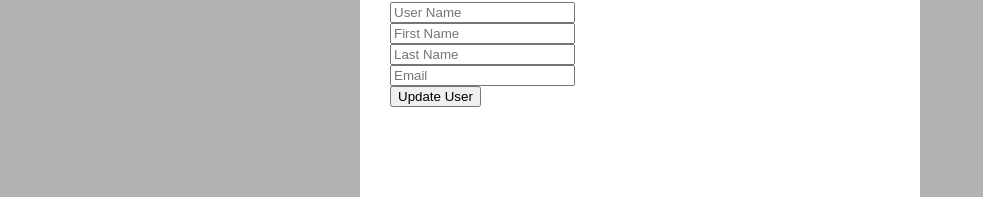
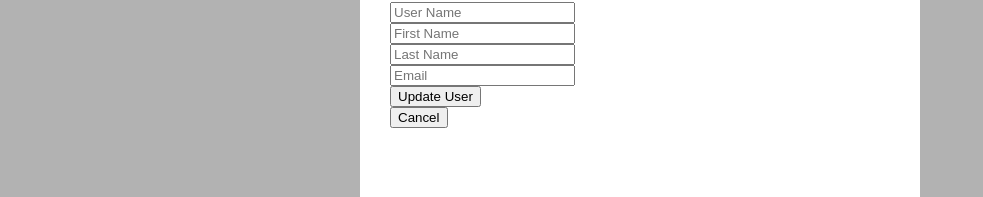
Before and after one commit to jacksonmcgehee/wdi-third-project, a React (Create React App) app in the folder client/: page /users/1 in a window 1280 px wide. Both pictures are taken after a click on the button "Edit". Shown: the part 96-293 px from the top of the page, without its empty margins (0-983 px from the left). Built offline with nearby package versions, Linux system fonts and the light colour scheme; no server answers.

Commit message:
Added cancel button to the edit user form.

```diff
--- a/client/src/components/userComponents/EditUserModal.js
+++ b/client/src/components/userComponents/EditUserModal.js
@@ -40,7 +40,7 @@ class EditUserModal extends React.Component {
           updateUser={this.props.updateUser}/>
 
           <div className="footer">
-
+          <button onClick={() => {this.props.toggleModal()}}>Cancel</button>
           </div>
         </div>
       </div>
--- a/client/src/components/userComponents/UserShow.js
+++ b/client/src/components/userComponents/UserShow.js
@@ -63,7 +63,8 @@ class UserShow extends Component {
                     <EditUserModal
                         show={this.state.isOpen}
                         user={this.state.user}
-                        updateUser={this.up}/>
+                        updateUser={this.up}
+                        toggleModal={this.toggleModal}/>
                 </div>
                 <SubjectList
                 subjects={this.state.subjects}
```
